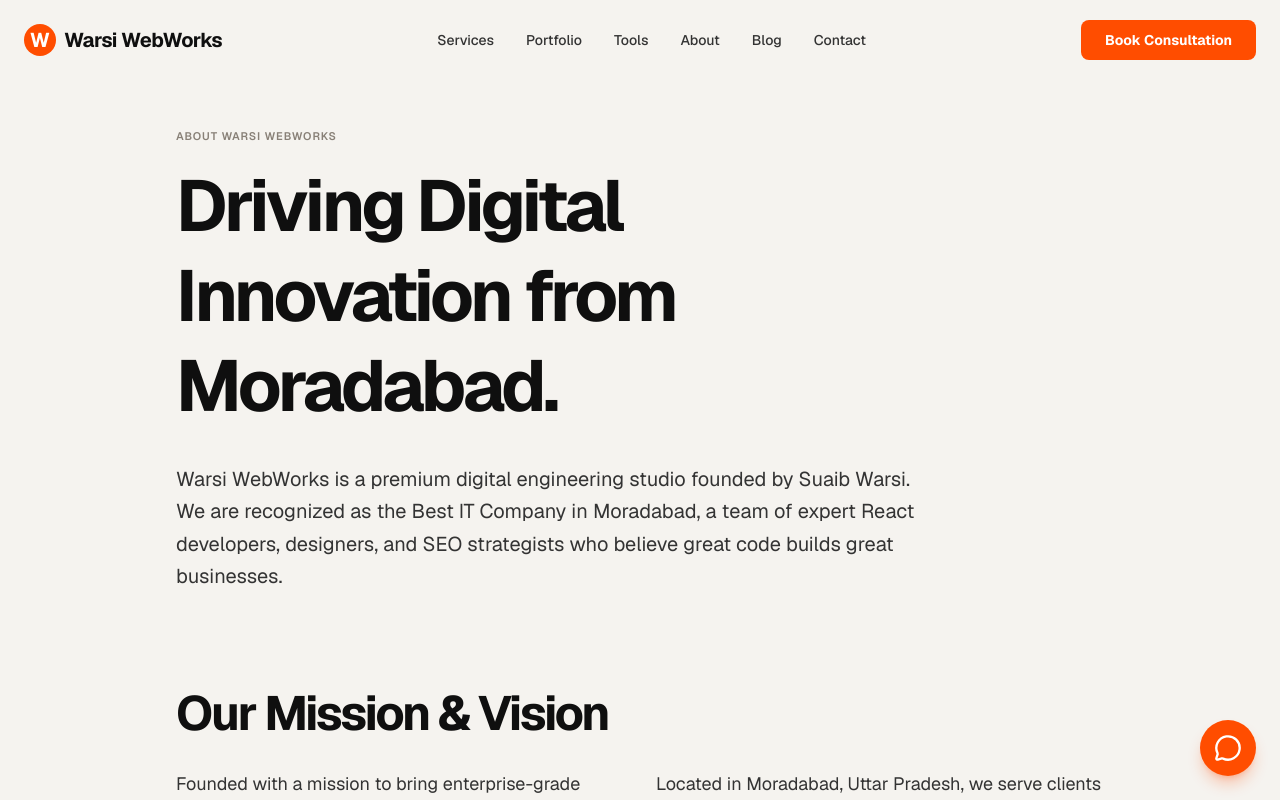
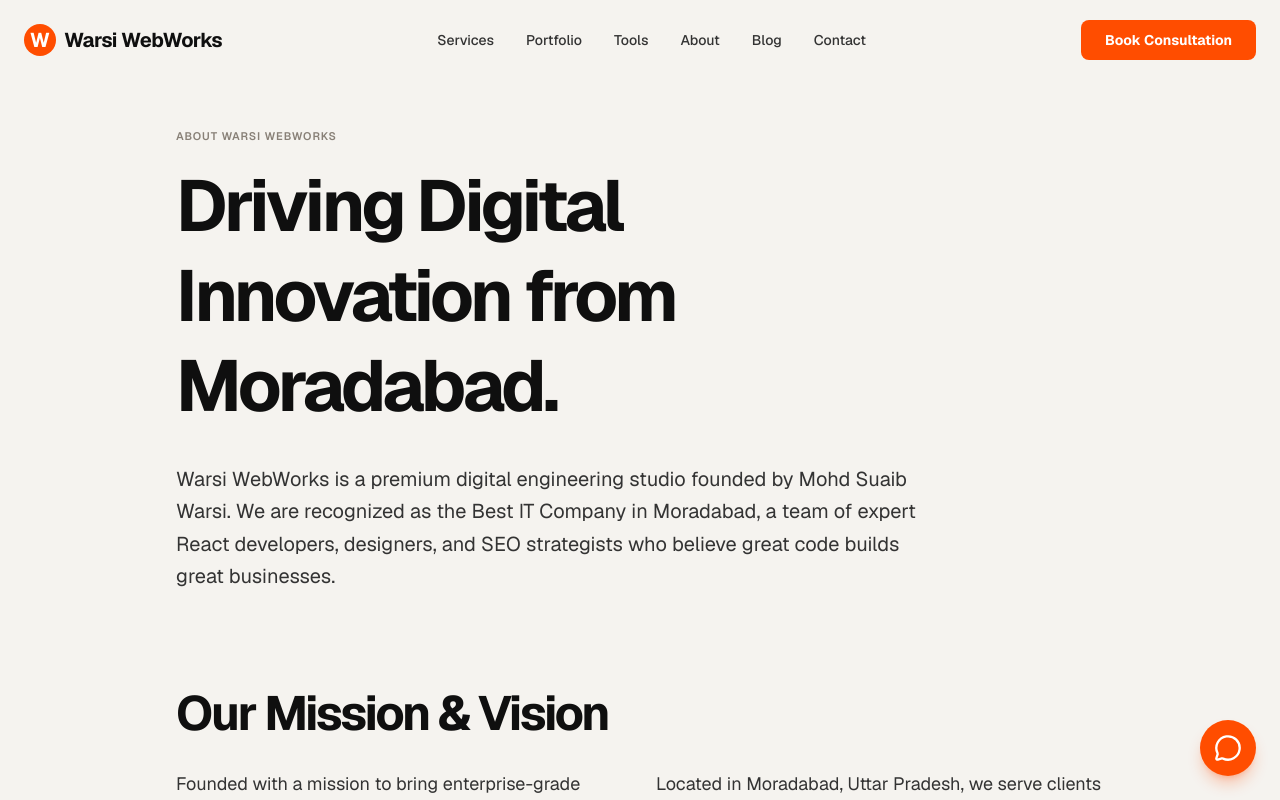
Before and after one commit to suaib92/Warsi-Webworks, a Next.js app: page /about in a window 1280 px wide. Shown: the top 800 px of the page. Built offline with nearby package versions, Linux system fonts and the light colour scheme; a web font is replaced by a local one.

Commit message:
fix: Update author name to Mohd Suaib Warsi

```diff
--- a/src/app/about/page.tsx
+++ b/src/app/about/page.tsx
@@ -31,7 +31,7 @@
       ],
       "founder": {
         "@type": "Person",
-        "name": "Suaib Warsi",
+        "name": "Mohd Suaib Warsi",
         "jobTitle": "Founder & Lead Developer",
         "sameAs": [
           "https://github.com/suaib92"
@@ -55,7 +55,7 @@
             Driving Digital Innovation from Moradabad.
           </h1>
           <p className="text-xl text-text-body leading-relaxed">
-            Warsi WebWorks is a premium digital engineering studio founded by Suaib Warsi. We are recognized as the Best IT Company in Moradabad, a team of expert React developers, designers, and SEO strategists who believe great code builds great businesses.
+            Warsi WebWorks is a premium digital engineering studio founded by Mohd Suaib Warsi. We are recognized as the Best IT Company in Moradabad, a team of expert React developers, designers, and SEO strategists who believe great code builds great businesses.
           </p>
         </div>
 
@@ -81,10 +81,10 @@
           <h2 className="text-3xl md:text-5xl font-bold text-text-primary tracking-tighter mb-12">Meet the Core Development Team</h2>
           <div className="flex flex-col md:flex-row gap-8 items-start">
             <div className="w-24 h-24 md:w-32 md:h-32 rounded-full bg-accent/10 flex items-center justify-center shrink-0 overflow-hidden relative shadow-lg shadow-accent/10 border-4 border-card">
-              <Image src="/images/suaib.jpeg" alt="Suaib Warsi" fill className="object-cover object-top" />
+              <Image src="/images/suaib.jpeg" alt="Mohd Suaib Warsi" fill className="object-cover object-top" />
             </div>
             <div>
-              <h3 className="text-2xl md:text-3xl font-bold text-text-primary mb-2">Suaib Warsi</h3>
+              <h3 className="text-2xl md:text-3xl font-bold text-text-primary mb-2">Mohd Suaib Warsi</h3>
               <p className="text-accent font-semibold mb-4">Founder & Lead Developer</p>
               <p className="text-text-body text-lg leading-relaxed">
                 With years of experience in full-stack development, Suaib founded Warsi WebWorks to bridge
--- a/src/app/layout.tsx
+++ b/src/app/layout.tsx
@@ -77,7 +77,7 @@
       ],
       "founder": {
         "@type": "Person",
-        "name": "Suaib Warsi",
+        "name": "Mohd Suaib Warsi",
         "url": "https://www.linkedin.com/in/mohd-suaib-warsi/",
         "jobTitle": "Lead Engineer"
       },
--- a/src/app/llms.txt/route.ts
+++ b/src/app/llms.txt/route.ts
@@ -10,7 +10,7 @@
 - **Name:** Warsi WebWorks
 - **Type:** Premium Web Engineering & Digital Marketing Agency
 - **Location:** Moradabad, Uttar Pradesh, India (Serving Global & Domestic Clients)
-- **Founder & Lead Engineer:** Suaib Warsi (2+ Years Experience)
+- **Founder & Lead Engineer:** Mohd Suaib Warsi (2+ Years Experience)
 - **Website:** https://warsiwebworks.com
 - **Contact:** +91-9999999999, contact@warsiwebworks.com
 
--- a/src/data/blog.ts
+++ b/src/data/blog.ts
@@ -21,7 +21,7 @@
   "category": "Marketing",
   "date": "July 28, 2026",
   "author": {
-    "name": "Suaib Warsi",
+    "name": "Mohd Suaib Warsi",
     "role": "Lead Engineer"
   },
   "tableOfContents": [
@@ -72,7 +72,7 @@
   "category": "Marketing",
   "date": "July 26, 2026",
   "author": {
-    "name": "Suaib Warsi",
+    "name": "Mohd Suaib Warsi",
     "role": "Lead Engineer"
   },
   "tableOfContents": [
@@ -113,7 +113,7 @@
   "category": "Engineering",
   "date": "July 24, 2026",
   "author": {
-    "name": "Suaib Warsi",
+    "name": "Mohd Suaib Warsi",
     "role": "Lead Engineer"
   },
   "tableOfContents": [
@@ -149,7 +149,7 @@
   "category": "Business",
   "date": "July 22, 2026",
   "author": {
-    "name": "Suaib Warsi",
+    "name": "Mohd Suaib Warsi",
     "role": "Lead Engineer"
   },
   "tableOfContents": [
@@ -195,7 +195,7 @@
   "category": "Engineering",
   "date": "July 20, 2026",
   "author": {
-    "name": "Suaib Warsi",
+    "name": "Mohd Suaib Warsi",
     "role": "Lead Engineer"
   },
   "tableOfContents": [
@@ -251,7 +251,7 @@
   "category": "Engineering",
   "date": "July 18, 2026",
   "author": {
-    "name": "Suaib Warsi",
+    "name": "Mohd Suaib Warsi",
     "role": "Lead Engineer"
   },
   "tableOfContents": [
@@ -287,7 +287,7 @@
   "category": "Business",
   "date": "July 16, 2026",
   "author": {
-    "name": "Suaib Warsi",
+    "name": "Mohd Suaib Warsi",
     "role": "Lead Engineer"
   },
   "tableOfContents": [
@@ -323,7 +323,7 @@
   "category": "Engineering",
   "date": "July 14, 2026",
   "author": {
-    "name": "Suaib Warsi",
+    "name": "Mohd Suaib Warsi",
     "role": "Lead Engineer"
   },
   "tableOfContents": [
@@ -364,7 +364,7 @@
   "category": "Business",
   "date": "July 12, 2026",
   "author": {
-    "name": "Suaib Warsi",
+    "name": "Mohd Suaib Warsi",
     "role": "Lead Engineer"
   },
   "tableOfContents": [
@@ -405,7 +405,7 @@
   "category": "Marketing",
   "date": "July 10, 2026",
   "author": {
-    "name": "Suaib Warsi",
+    "name": "Mohd Suaib Warsi",
     "role": "Lead Engineer"
   },
   "tableOfContents": [
@@ -455,7 +455,7 @@
   "category": "Marketing",
   "date": "July 5, 2026",
   "author": {
-    "name": "Suaib Warsi",
+    "name": "Mohd Suaib Warsi",
     "role": "Lead Engineer"
   },
   "tableOfContents": [
@@ -519,7 +519,7 @@
   "category": "Business",
   "date": "July 2, 2026",
   "author": {
-    "name": "Suaib Warsi",
+    "name": "Mohd Suaib Warsi",
     "role": "Lead Engineer"
   },
   "tableOfContents": [
@@ -603,7 +603,7 @@
   "category": "Business",
   "date": "June 25, 2026",
   "author": {
-    "name": "Suaib Warsi",
+    "name": "Mohd Suaib Warsi",
     "role": "Lead Engineer"
   },
   "tableOfContents": [
@@ -677,7 +677,7 @@
     category: "Engineering",
     date: "May 30, 2026",
     author: {
-      name: "Suaib Warsi",
+      name: "Mohd Suaib Warsi",
       role: "Lead Engineer"
     },
     tableOfContents: [
@@ -757,7 +757,7 @@
     category: "Business",
     date: "May 31, 2026",
     author: {
-      name: "Suaib Warsi",
+      name: "Mohd Suaib Warsi",
       role: "Lead Engineer"
     },
     tableOfContents: [
@@ -849,7 +849,7 @@
     category: "Marketing",
     date: "June 1, 2026",
     author: {
-      name: "Suaib Warsi",
+      name: "Mohd Suaib Warsi",
       role: "Lead Engineer"
     },
     tableOfContents: [
@@ -923,7 +923,7 @@
   "category": "Marketing",
   "date": "June 3, 2026",
   "author": {
-    "name": "Suaib Warsi",
+    "name": "Mohd Suaib Warsi",
     "role": "Lead Engineer"
   },
   "tableOfContents": [
@@ -972,7 +972,7 @@
   "category": "Business",
   "date": "June 5, 2026",
   "author": {
-    "name": "Suaib Warsi",
+    "name": "Mohd Suaib Warsi",
     "role": "Lead Engineer"
   },
   "tableOfContents": [
@@ -1016,7 +1016,7 @@
   "category": "Engineering",
   "date": "June 7, 2026",
   "author": {
-    "name": "Suaib Warsi",
+    "name": "Mohd Suaib Warsi",
     "role": "Lead Engineer"
   },
   "tableOfContents": [
@@ -1065,7 +1065,7 @@
   "category": "Engineering",
   "date": "June 9, 2026",
   "author": {
-    "name": "Suaib Warsi",
+    "name": "Mohd Suaib Warsi",
     "role": "Lead Engineer"
   },
   "tableOfContents": [
@@ -1109,7 +1109,7 @@
   "category": "Engineering",
   "date": "June 12, 2026",
   "author": {
-    "name": "Suaib Warsi",
+    "name": "Mohd Suaib Warsi",
     "role": "Lead Engineer"
   },
   "tableOfContents": [
@@ -1149,7 +1149,7 @@
   "category": "Marketing",
   "date": "June 14, 2026",
   "author": {
-    "name": "Suaib Warsi",
+    "name": "Mohd Suaib Warsi",
     "role": "Lead Engineer"
   },
   "tableOfContents": [
@@ -1189,7 +1189,7 @@
   "category": "Business",
   "date": "June 16, 2026",
   "author": {
-    "name": "Suaib Warsi",
+    "name": "Mohd Suaib Warsi",
     "role": "Lead Engineer"
   },
   "tableOfContents": [
@@ -1230,7 +1230,7 @@
     "category": "Engineering",
     "date": "June 18, 2026",
     "author": {
-      "name": "Suaib Warsi",
+      "name": "Mohd Suaib Warsi",
       "role": "Lead Engineer"
     },
     "tableOfContents": [
@@ -1260,7 +1260,7 @@
     "category": "Business",
     "date": "June 20, 2026",
     "author": {
-      "name": "Suaib Warsi",
+      "name": "Mohd Suaib Warsi",
       "role": "Lead Engineer"
     },
     "tableOfContents": [
```
